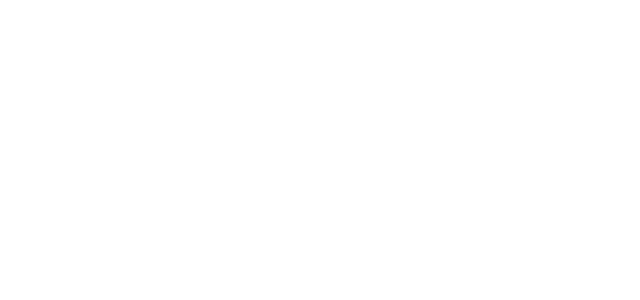
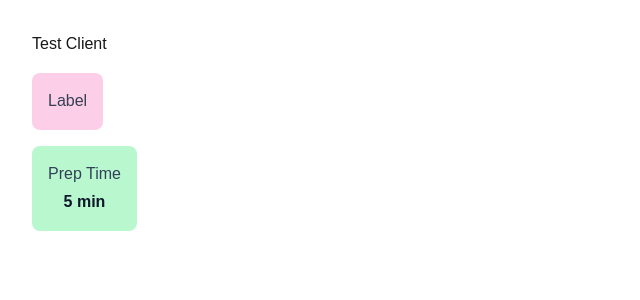
Before and after one commit to Ya-dola/bechamel, a Next.js app: page /test in a window 1280 px wide. Before the commit this address had no page. Shown: the top 300 px of the page, without its empty margins (0-640 px from the left). Built offline with nearby package versions, Linux system fonts and the light colour scheme.

Commit message:
feat(test-page): add test page
for component playground

```diff
--- a/app/page.tsx
+++ b/app/page.tsx
@@ -63,7 +63,7 @@
             Go To &apos;Home&apos;
           </Link>
           <Link
-            href='/test_page'
+            href='/test'
             className='rounded-full border border-solid border-black/[.08] dark:border-white/[.145] transition-colors flex items-center justify-center hover:bg-[#f2f2f2] dark:hover:bg-[#1a1a1a] hover:border-transparent text-sm sm:text-base h-10 sm:h-12 px-4 sm:px-5 sm:min-w-44'
           >
             Go To Test Page
--- /dev/null
+++ b/app/test/page.tsx
@@ -0,0 +1,7 @@
+import TestClient from '@/clients/testClient/testClient';
+
+function TestPage() {
+  return <TestClient />;
+}
+
+export default TestPage;
--- /dev/null
+++ b/clients/testClient/testClient.tsx
@@ -0,0 +1,21 @@
+'use client';
+
+import IconCard from '@/components/iconCard/iconCard';
+
+function TestClient() {
+  return (
+    <div className='flex flex-col p-8 gap-4'>
+      <h1>Test Client</h1>
+      <IconCard label={'Label'} />
+      <IconCard
+        label={'Prep Time'}
+        subText={'5 min'}
+        bgColor={'bg-green-200'}
+        labelColor={'text-slate-700'}
+        subTextColor={'text-slate-900'}
+      />
+    </div>
+  );
+}
+
+export default TestClient;
```
